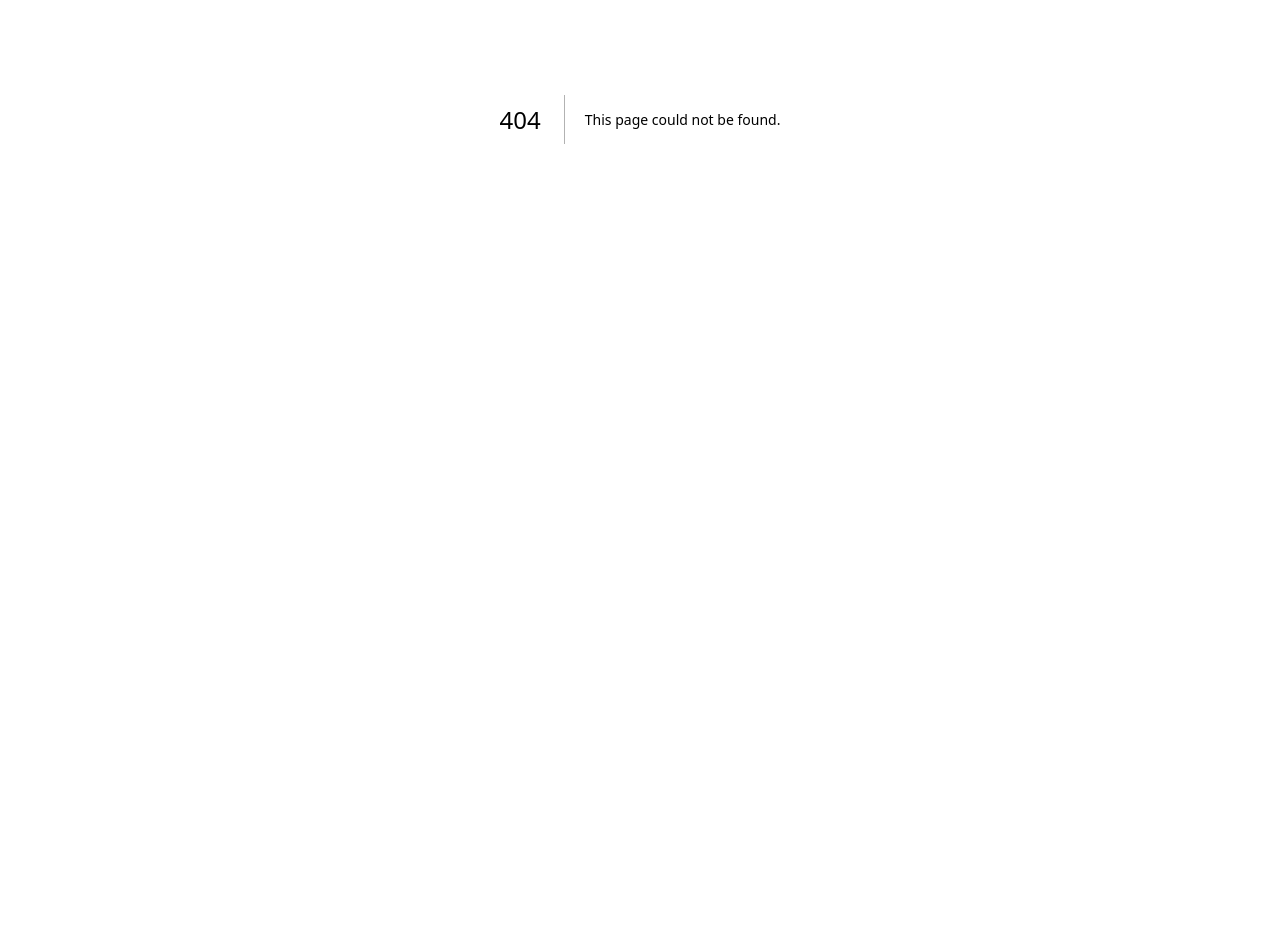
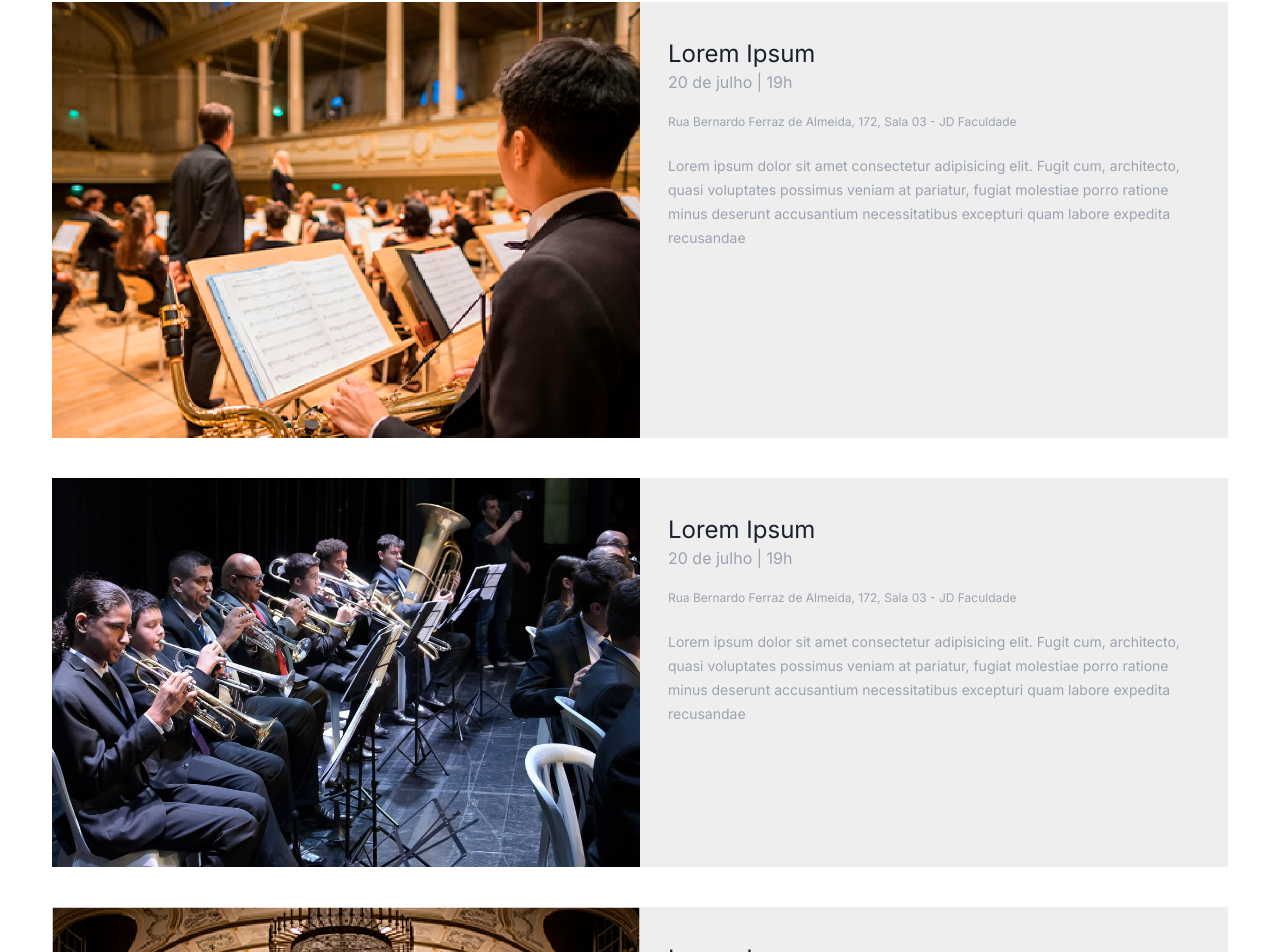
Before and after one commit to devMoisa/Assec-Sorocaba, a Next.js app: page /agenda in a window 1280 px wide. Before the commit this address had no page. Shown: the part 281-1233 px from the top of the page. Before the commit the page ends 800 px from the top, so only its background shows below. Built offline with nearby package versions, Linux system fonts and the light colour scheme.

Commit message:
feat: agenda esportes pages

```diff
--- /dev/null
+++ b/src/app/agenda/page.tsx
@@ -0,0 +1,64 @@
+/* eslint-disable @next/next/no-img-element */
+"use client";
+import { Footer } from "@/components/Footer";
+import { Navbar } from "@/components/Navbar";
+import "../../global.css";
+import { AgendaCard } from "@/components/AgendaCard";
+
+export default function Agenda() {
+  return (
+    <div className="flex flex-col">
+      <Navbar isCarousel={false} dark={true} />
+      <div className="container flex justify-center flex-col">
+        <h1 className="mt-10 mb-10 text-black text-start text-4xl font-extralight font-[var(--font-gotham)">
+          ESPORTES
+        </h1>
+        <AgendaCard
+          title="Lorem Ipsum"
+          date="20 de julho | 19h"
+          location="Rua Bernardo Ferraz de Almeida, 172, Sala 03 - JD Faculdade"
+          description="Lorem ipsum dolor sit amet consectetur adipisicing elit. Fugit cum,
+          architecto, quasi voluptates possimus veniam at pariatur, fugiat
+          molestiae porro ratione minus deserunt accusantium necessitatibus
+          excepturi quam labore expedita recusandae"
+          imageUrl="/card01.png"
+          alt="ASDAS"
+        />
+        <AgendaCard
+          title="Lorem Ipsum"
+          date="20 de julho | 19h"
+          location="Rua Bernardo Ferraz de Almeida, 172, Sala 03 - JD Faculdade"
+          description="Lorem ipsum dolor sit amet consectetur adipisicing elit. Fugit cum,
+          architecto, quasi voluptates possimus veniam at pariatur, fugiat
+          molestiae porro ratione minus deserunt accusantium necessitatibus
+          excepturi quam labore expedita recusandae"
+          imageUrl="/Fila9.jpg"
+          alt="ASDAS"
+        />
+        <AgendaCard
+          title="Lorem Ipsum"
+          date="20 de julho | 19h"
+          location="Rua Bernardo Ferraz de Almeida, 172, Sala 03 - JD Faculdade"
+          description="Lorem ipsum dolor sit amet consectetur adipisicing elit. Fugit cum,
+          architecto, quasi voluptates possimus veniam at pariatur, fugiat
+          molestiae porro ratione minus deserunt accusantium necessitatibus
+          excepturi quam labore expedita recusandae"
+          imageUrl="/card03.png"
+          alt="ASDAS"
+        />
+        <AgendaCard
+          title="Lorem Ipsum"
+          date="20 de julho | 19h"
+          location="Rua Bernardo Ferraz de Almeida, 172, Sala 03 - JD Faculdade"
+          description="Lorem ipsum dolor sit amet consectetur adipisicing elit. Fugit cum,
+          architecto, quasi voluptates possimus veniam at pariatur, fugiat
+          molestiae porro ratione minus deserunt accusantium necessitatibus
+          excepturi quam labore expedita recusandae"
+          imageUrl="/Fila8.jpg"
+          alt="ASDAS"
+        />
+      </div>
+      <Footer />
+    </div>
+  );
+}
--- /dev/null
+++ b/src/app/esportes/page.tsx
@@ -0,0 +1,56 @@
+/* eslint-disable @next/next/no-img-element */
+"use client";
+import "../../global.css";
+import { Footer } from "@/components/Footer";
+import { Navbar } from "@/components/Navbar";
+import Image from "next/image";
+
+export default function Esportes() {
+  return (
+    <div className="flex flex-col">
+      <Navbar isCarousel={false} dark={true} />
+      <h1 className="mt-10 mb-10 text-black text-center text-4xl font-extralight font-[var(--font-gotham)">
+        ESPORTES
+      </h1>
+      <div className="lg:container flex justify-center flex-col items-center">
+        {/* <img src="/Crianças2.jpg" alt="Coral" className="w-[auto] h-auto" /> */}
+        <Image src="/Crianças2.jpg" alt="Coral" width={750} height={500} />
+        <p className="text-start text-sm mt-14 mb-40 w-[80%] whitespace-pre-line">
+          Lorem ipsum dolor sit amet, consectetur adipisicing elit. Quae totam,
+          libero nemo quod modi id in. Doloremque vel sunt incidunt aspernatur,
+          cupiditate consectetur mollitia temporibus alias unde eligendi,
+          architecto amet. Placeat nulla beatae incidunt earum quibusdam porro
+          delectus impedit fuga sint voluptatum ullam repellendus ea deserunt
+          assumenda, ratione ipsa
+          {"\n\n"}
+          Voluptatibus corrupti fugit similique voluptatem consequuntur. Quas
+          magnam provident aspernatur optio doloremque perspiciatis ratione
+          aliquam omnis, commodi vero consectetur repudiandae quidem numquam
+          tempora at reprehenderit repellendus eligendi doloribus ipsam, a
+          cumque laudantium excepturi, nostrum consequatur! Distinctio odio
+          obcaecati odit ipsum voluptates nostrum quia a eligendi perspiciatis
+          saepe fugit, assumenda totam consequatur dolorem soluta nobis nesciunt
+          necessitatibus provident iste, sed suscipit! Voluptatum eum fugit
+          saepe praesentium ullam harum ratione odio autem, vel explicabo quasi,
+          dolorum illum odit totam
+          {"\n\n"}
+          excepturi, quibusdam nisi deleniti officiis voluptatem commodi amet
+          veniam ab deserunt nesciunt voluptate voluptatum fuga praesentium aut.
+          Eum eos neque tempore officia animi, doloremque eveniet vitae aliquid
+          deserunt recusandae porro repudiandae excepturi quae quasi iusto qui
+          eaque facere veritatis numquam.
+        </p>
+        <h2 className="mb-7 text-black text-4xl font-extralight font-[var(--font-gotham)">
+          Faça parte
+        </h2>
+        <a
+          href={"/"}
+          className="mb-32 cursor-pointer hover:opacity-50 transition p-2 pl-6 pr-6 lg:pl-10 lg:pr-10 border-[1px] mt-5 border-sky-500 text-sky-500"
+        >
+          INSCREVA-SE
+        </a>
+      </div>
+      <Footer />
+    </div>
+  );
+}
--- /dev/null
+++ b/src/components/AgendaCard.tsx
@@ -0,0 +1,69 @@
+// /* eslint-disable @next/next/no-img-element */
+// interface AgendaCardProps {
+//   imageUrl: string;
+//   title: string;
+//   date: string;
+//   location: string;
+//   description: string;
+//   alt: string;
+// }
+
+// export const AgendaCard = ({
+//   date,
+//   description,
+//   imageUrl,
+//   location,
+//   title,
+//   alt,
+// }: AgendaCardProps) => {
+//   return (
+//     <div className="flex flex-row mb-10">
+//       <div className="left w-1/2">
+//         <img src={imageUrl} alt={alt} />
+//       </div>
+//       <div className="right w-1/2 pl-7 pr-7 pt-9 bg-[#eeeeee]">
+//         <h3 className="text-2xl font-[var(--font-gotham) font-normal">
+//           {title}
+//         </h3>
+//         <p className="text-gray-400">{date}</p>
+//         <p className="mt-5 text-xs text-gray-400">{location}</p>
+//         <p className="mt-6 text-gray-400 text-sm leading-6">{description}</p>
+//       </div>
+//     </div>
+//   );
+// };
+
+/* eslint-disable @next/next/no-img-element */
+interface AgendaCardProps {
+  imageUrl: string;
+  title: string;
+  date: string;
+  location: string;
+  description: string;
+  alt: string;
+}
+
+export const AgendaCard = ({
+  date,
+  description,
+  imageUrl,
+  location,
+  title,
+  alt,
+}: AgendaCardProps) => {
+  return (
+    <div className="flex flex-col lg:flex-row mb-10">
+      <div className="left w-full lg:w-1/2">
+        <img className="w-full h-auto" src={imageUrl} alt={alt} />
+      </div>
+      <div className="right w-full lg:w-1/2 p-5 md:pl-7 md:pr-7 md:pt-9 bg-[#eeeeee]">
+        <h3 className="text-2xl font-[var(--font-gotham)] font-normal">
+          {title}
+        </h3>
+        <p className="text-gray-400">{date}</p>
+        <p className="mt-5 text-xs text-gray-400">{location}</p>
+        <p className="mt-6 text-gray-400 text-sm leading-6">{description}</p>
+      </div>
+    </div>
+  );
+};
```
